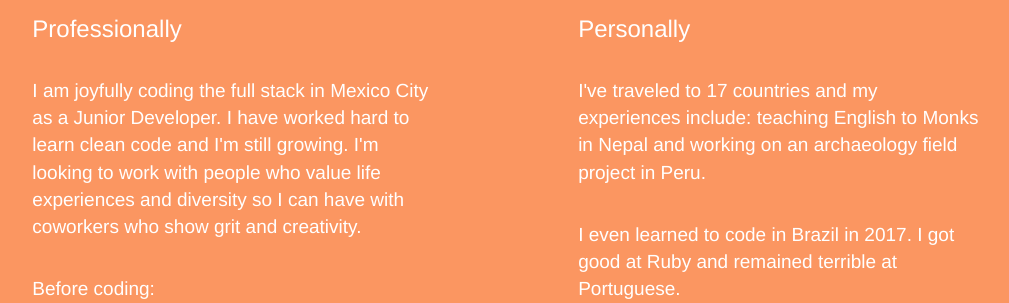
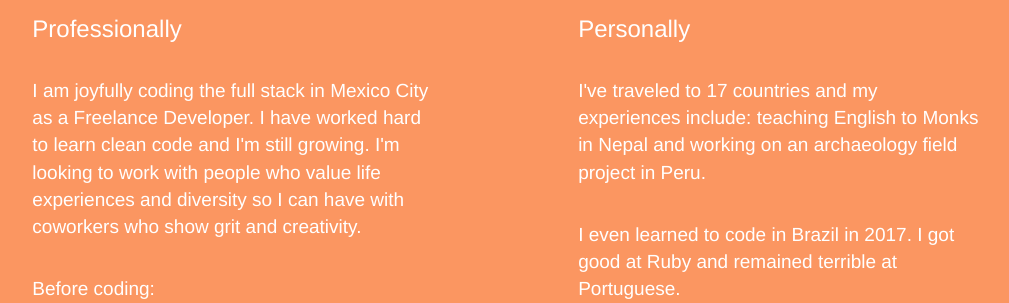
Before and after one commit to ahogue1/portfolio, a Rails app: page / in a window 1280 px wide. Shown: the part 637-940 px from the top of the page, without its empty margins (186-1195 px from the left). Run offline with Rails 7, Linux system fonts and the light colour scheme; style sheets or scripts are compiled from the project's sources; some libraries are stand-ins or nearby versions; some web fonts are replaced.

Commit message:
Fix title

```diff
--- a/app/views/pages/home.html.erb
+++ b/app/views/pages/home.html.erb
@@ -13,7 +13,7 @@
         <div class="col-xs-11 col-xs-offset-1 col-md-4 col-md-offset-2">
           <h3>Professionally</h3>
           <p class= "mt">
-            I am joyfully coding the full stack in Mexico City as a Junior Developer. I have worked hard to learn clean code and I'm still growing. I'm looking to work with people who value life experiences and diversity so I can have with coworkers who show grit and creativity.
+            I am joyfully coding the full stack in Mexico City as a Freelance Developer. I have worked hard to learn clean code and I'm still growing. I'm looking to work with people who value life experiences and diversity so I can have with coworkers who show grit and creativity.
           </p>
           <p class= "mt">
               Before coding:
```
